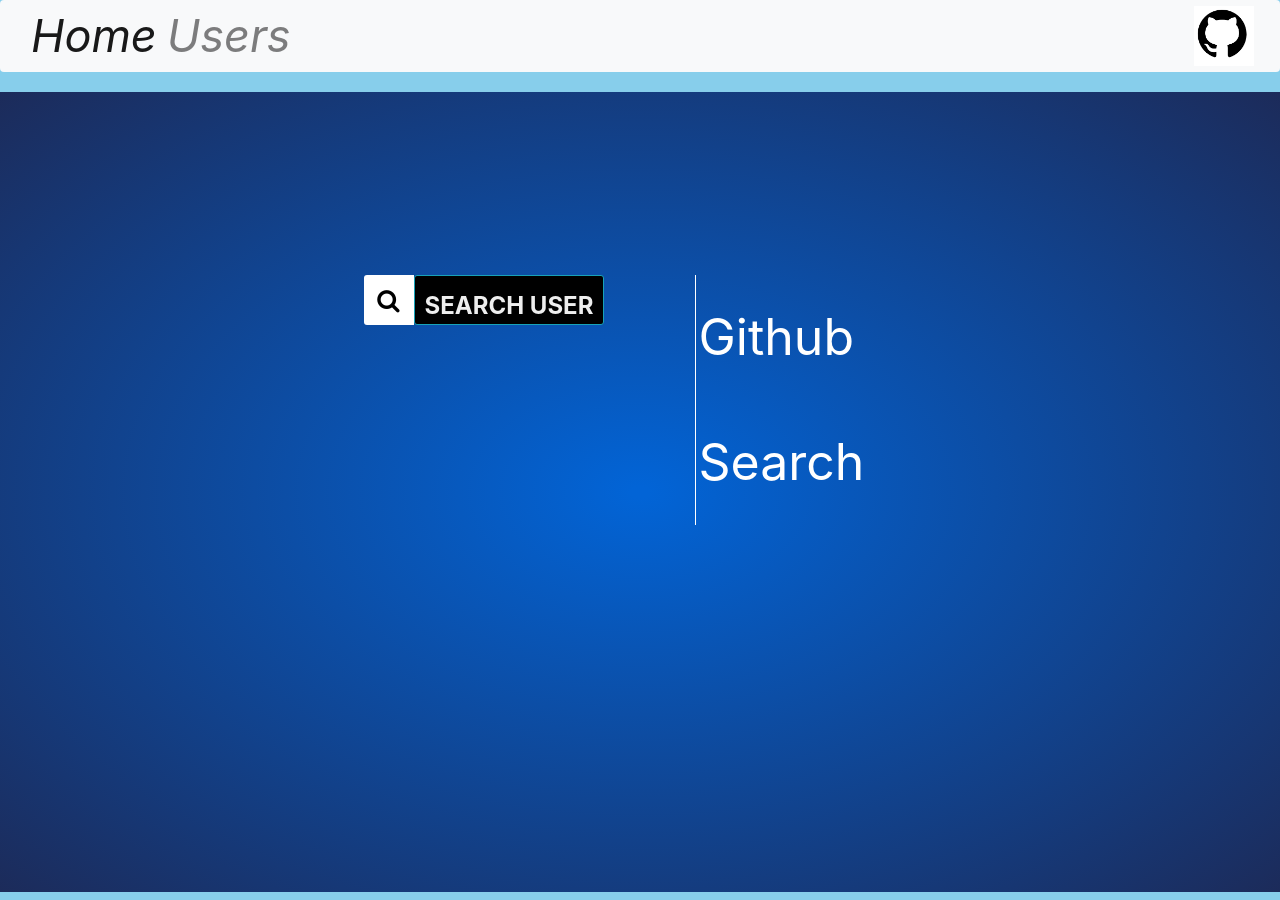
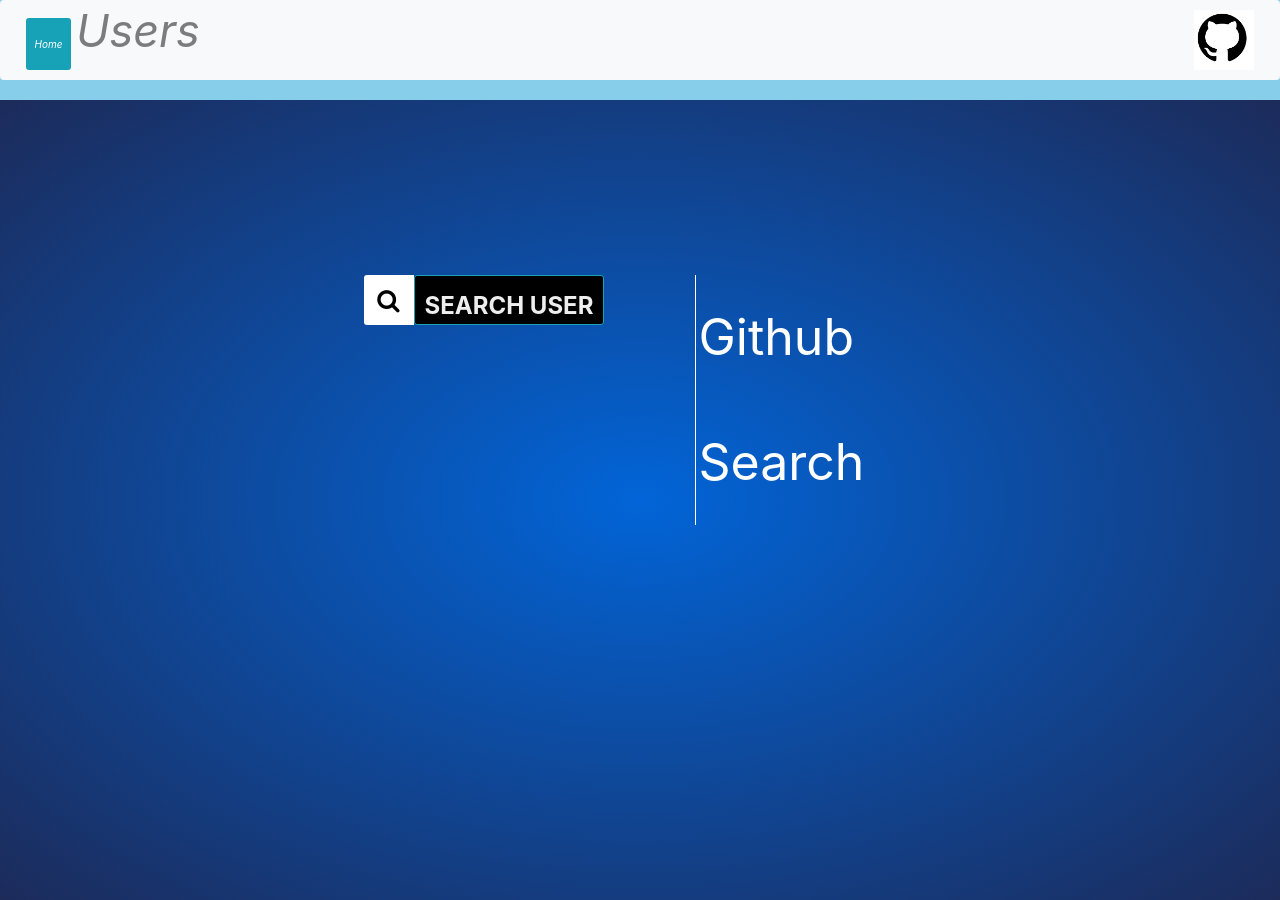
Before and after one commit to halkano/git-search, an Angular app: page / in a window 1280 px wide. Built offline with nearby package versions, Linux system fonts and the light colour scheme.

Commit message:
updated my rlanding  page

```diff
--- a/src/app/app.component.html
+++ b/src/app/app.component.html
@@ -6,7 +6,7 @@
         <div class="collapse navbar-collapse" id="navbarSupportedContent">
           <ul class="navbar-nav mr-auto">
             <li class="nav-item active">
-              <a class="nav-link" routerLink="/">Home <span class="sr-only">(current)</span></a>
+              <a class="nav-link" class="btn btn-info"routerLink="/">Home <span class="sr-only">(current)</span></a>
             </li>
             <li class="nav-item">
               <a class="nav-link" routerLink="user">Users</a>
```
